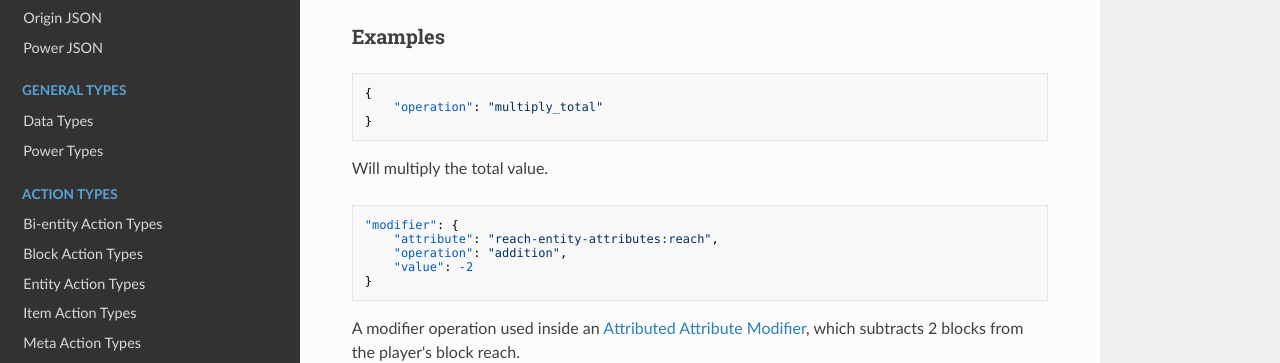
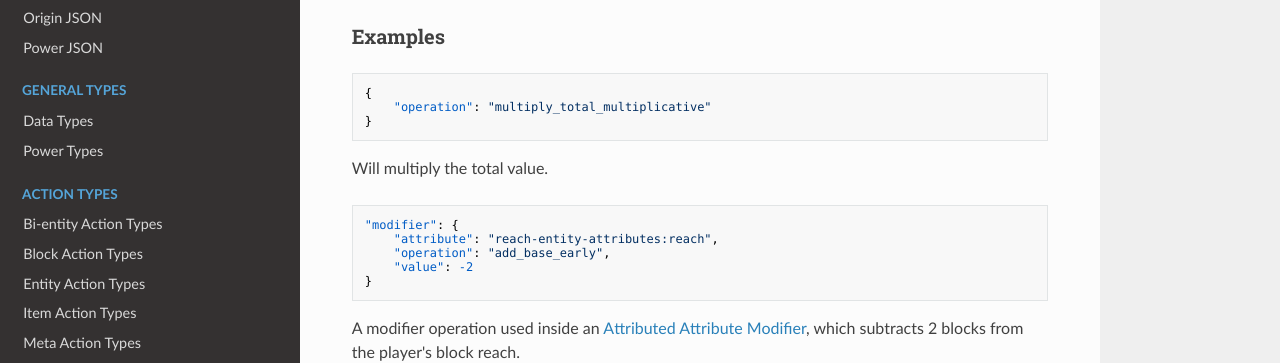
Before and after one commit to apace100/origins-docs, an MkDocs documentation site: the page built from docs/types/data_types/modifier_operation.md, in a window 1280 px wide and 900 px high, scrolled down 1023 px. Shown: the part 441-804 px from the top of the window. Built offline with MkDocs 1.6.1, drawn with Linux system fonts in a browser that asks for light colours; nearby versions of some CDN libraries.

Commit message:
Made examples up-to-date

````diff
--- a/docs/types/data_types/modifier_operation.md
+++ b/docs/types/data_types/modifier_operation.md
@@ -45,7 +45,7 @@ Value            | Description
 
 ```json
 {
-    "operation": "multiply_total"
+    "operation": "multiply_total_multiplicative"
 }
 ```
 
@@ -55,7 +55,7 @@ Will multiply the total value.
 ```json
 "modifier": {
     "attribute": "reach-entity-attributes:reach",
-    "operation": "addition",
+    "operation": "add_base_early",
     "value": -2
 }
 ```
````
